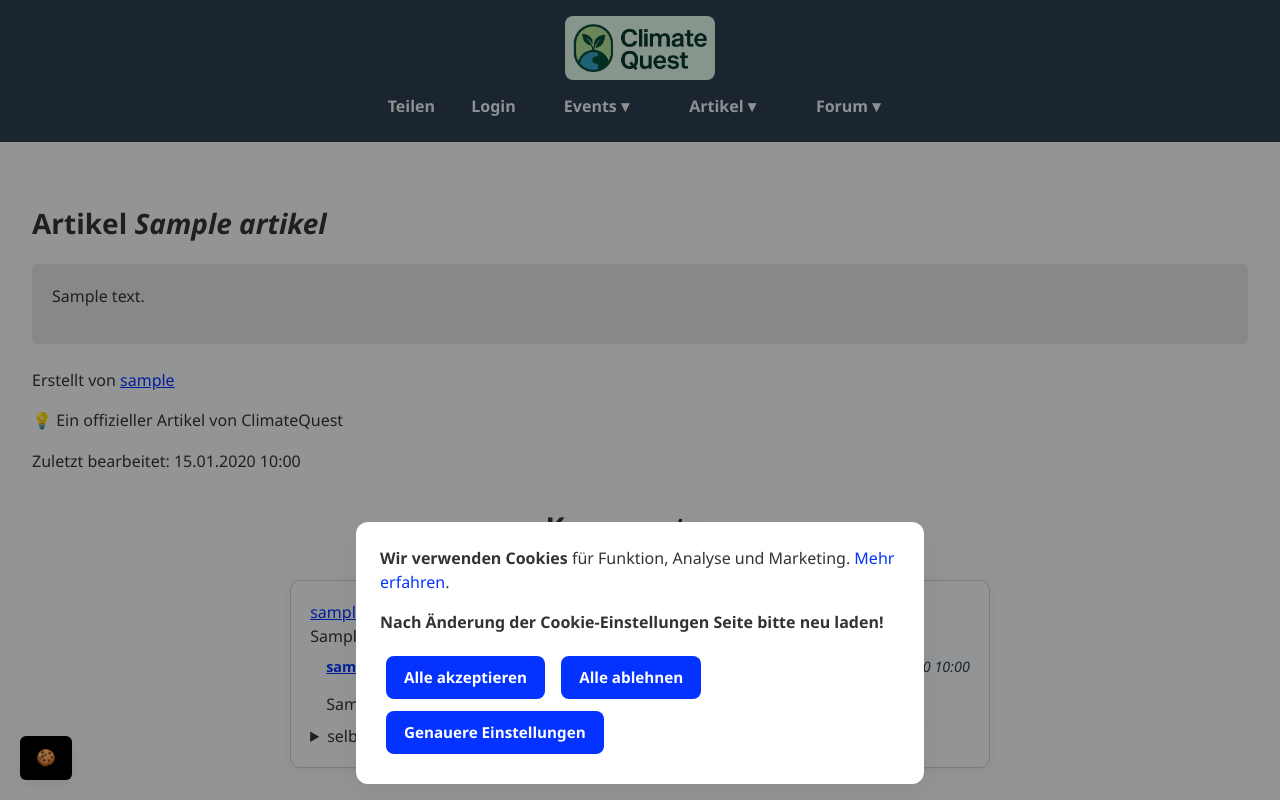
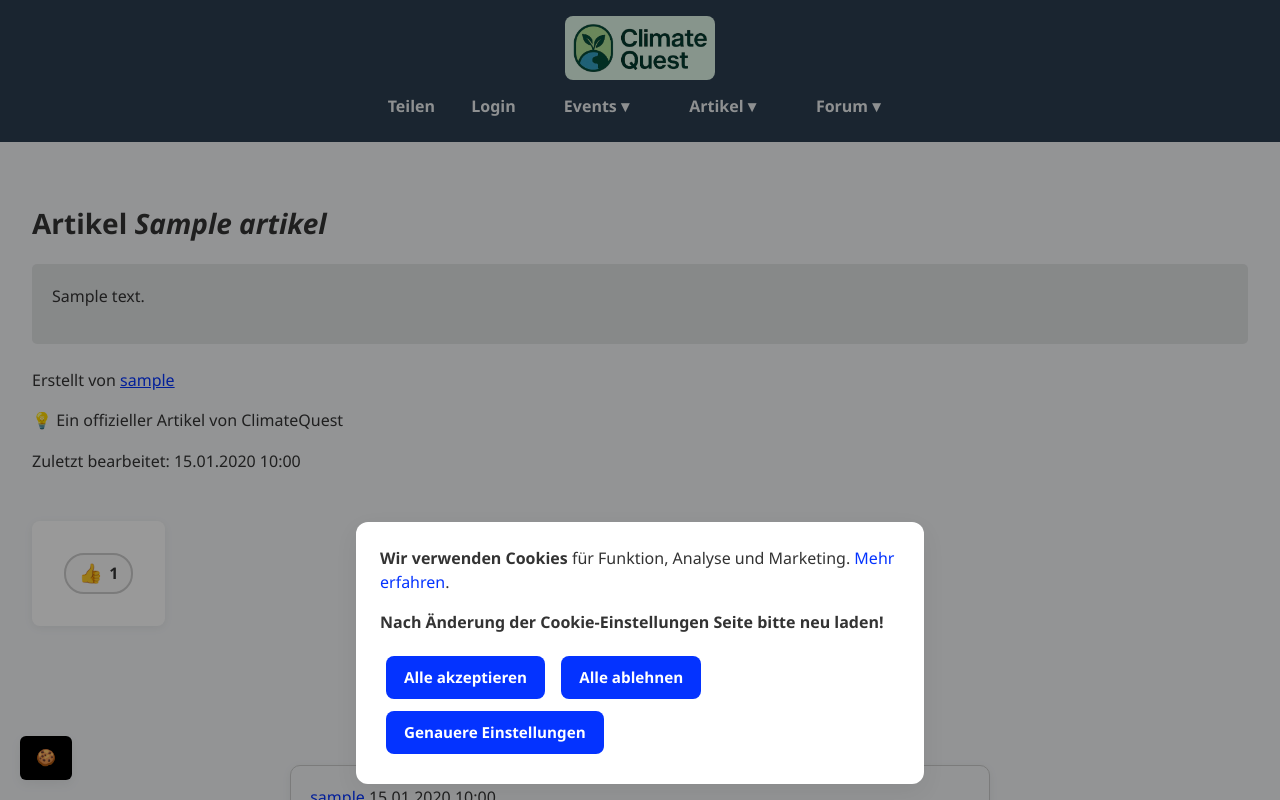
Before and after one commit to Hipposmile/ClimateQuest, a Django app: page /artikel/artikel_detail/1 in a window 1280 px wide. Run offline with Django 5.2, Linux system fonts and the light colour scheme; tables that the repository leaves empty hold one stand-in row (values such as "Sample post"); some web fonts are replaced.

Commit message:
added likes to artikel

```diff
--- a/artikel/models.py
+++ b/artikel/models.py
@@ -25,7 +25,11 @@ class Artikel(models.Model):
     content = models.TextField()
     comments = models.ManyToManyField(Comment, related_name='artikel', blank=True)
     creator = models.ForeignKey(User, on_delete=models.CASCADE)
+    like = models.ManyToManyField(User, blank=True, related_name='artikel_like')
     date_time = models.DateTimeField(auto_now=True)
+
+    def like_count(self):
+        return self.like.count()
 
     def __str__(self):
         return self.name
--- a/artikel/templates/artikel_detail.html
+++ b/artikel/templates/artikel_detail.html
@@ -8,6 +8,52 @@
 {% block title %}ClimateQuest - Artikel {{ artikel.name }}{% endblock %}
 
 {% block content %}
+    <style>
+        .like-button {
+            display: inline-block;
+        }
+
+        .like-action {
+            display: flex;
+            align-items: center;
+            gap: 0.4rem;
+            padding: 0.4rem 0.8rem;
+            border-radius: 20px;
+            border: 2px solid #ccc;
+            background-color: #f9f9f9;
+            cursor: pointer;
+            font-size: 1rem;
+            transition: all 0.2s ease;
+        }
+
+        .like-action:hover {
+            background-color: #e6f0ff;
+            border-color: #007bff;
+        }
+
+        .like-icon {
+            font-size: 1.2rem;
+            line-height: 1;
+        }
+
+        .like-count {
+            font-weight: 600;
+            color: #333;
+        }
+
+        /* Zustand: schon geliked */
+        .like-button.liked .like-action {
+            background-color: #28a745;
+            border-color: #28a745;
+            color: #fff;
+        }
+
+        .like-button.liked .like-count {
+            color: #fff;
+            font-weight: bold;
+        }
+
+    </style>
 
     <h1>Artikel <i>{{ artikel.name }}</i></h1>
 
@@ -23,6 +69,17 @@
     {% if artikel.creator.is_superuser %}
         <p><span class="emoji">&#x1F4A1;</span> Ein offizieller Artikel von ClimateQuest</p>{% endif %}
     <p>Zuletzt bearbeitet: {{ artikel.date_time|date:"d.m.Y H:i" }}</p>
+
+    <div class="like-button {% if has_liked %}liked{% endif %}">
+        <form action="{% url 'add_like_artikel' artikel.id %}" method="post">
+            {% csrf_token %}
+            <button type="submit" class="like-action">
+                <span class="like-icon emoji">&#x1F44D;</span>
+                <span class="like-count">{{ artikel.like_count }}</span>
+            </button>
+        </form>
+    </div>
+
 
     {% if artikel.creator == request.user %}
         <p><a href="{% url 'edit_artikel' artikel.id %}">Artikel bearbeiten</a></p>
--- a/artikel/urls.py
+++ b/artikel/urls.py
@@ -5,5 +5,6 @@ urlpatterns = [
     path('artikel_overview/', artikel_overview, name='artikel_overview'),
     path('add_artikel/', add_artikel, name='add_artikel'),
     path('artikel_detail/<int:artikel_id>', artikel_detail, name='artikel_detail'),
-    path('edit_artikel/<int:artikel_id>', edit_artikel, name='edit_artikel')
+    path('edit_artikel/<int:artikel_id>', edit_artikel, name='edit_artikel'),
+    path('add_like/<int:artikel_id>', add_like, name='add_like_artikel'),
 ]
--- a/artikel/views.py
+++ b/artikel/views.py
@@ -155,4 +155,25 @@ def artikel_detail(request, artikel_id):
             messages.success(request, all_messages["successfully_answered_comment"])
             return redirect('artikel_detail', artikel_id)
 
-    return render(request, 'artikel_detail.html', {'artikel': artikel})
+    has_liked = False
+    if request.user.is_authenticated:
+        if request.user in artikel.like.all():
+            has_liked = True
+
+    return render(request, 'artikel_detail.html', {'artikel': artikel, 'has_liked': has_liked})
+
+@login_required
+def add_like(request, artikel_id):
+    try:
+        artikel = Artikel.objects.get(id=artikel_id)
+        if request.user in artikel.like.all():
+            artikel.like.remove(request.user)
+            messages.success(request, all_messages["successfully_removed_like"])
+        else:
+            artikel.like.add(request.user)
+            messages.success(request, all_messages["successfully_added_like"])
+        artikel.save()
+        return redirect('artikel_detail', artikel_id)
+    except Artikel.DoesNotExist:
+        messages.error(request, all_messages["artikel_not_existing"])
+        return redirect('artikel_overview')
--- a/core/all_messages.py
+++ b/core/all_messages.py
@@ -168,6 +168,8 @@ all_messages = {
     "artikel__no_right_to_edit": "Du hast keine Berechtigungen, dieses artikel zu bearbeiten",
     "successfully_asked_comment": "Kommentar erfolgreich gestellt.",
     "successfully_answered_comment": "Kommentar erfolgreich beantwortet.",
+    "successfully_added_like": "Du hast den Artikel erfolgreich geliket.",
+    "successfully_removed_like": "Du hast den Like zum Artikel erfolgreich entfernt.",
 
     # --------
     #Forum
--- a/family/views.py
+++ b/family/views.py
@@ -341,6 +341,7 @@ def family_detail(request, family_id):
             if klimapunkte is None:
                 klimapunkte = 0
 
+            klimapunkte += get_klimapunkte_from_likes(member)
             members_with_klimapunkte.append({'member': member, 'klimapunkte': klimapunkte})
 
     else:
@@ -348,6 +349,7 @@ def family_detail(request, family_id):
         for member in members:
             aktionen = Aktion.objects.filter(user=member)
             klimapunkte = get_klimapunkte(aktionen)
+            klimapunkte += get_klimapunkte_from_likes(member)
             members_with_klimapunkte.append({'member': member, 'klimapunkte': klimapunkte})
 
     if filter == "Klimapunkte":
--- a/home/views.py
+++ b/home/views.py
@@ -39,6 +39,7 @@ def home(request):
     for user in User.objects.prefetch_related():
         aktionen = Aktion.objects.filter(user=user)
         klimapunkte = get_klimapunkte(aktionen)
+        klimapunkte += get_klimapunkte_from_likes(user)
         klimapunkte_gesamt += klimapunkte
         user_count += 1
     return render(request, './home.html', {'klimapunkte': klimapunkte_gesamt, 'user_count': user_count})
--- a/users/views.py
+++ b/users/views.py
@@ -91,7 +91,11 @@ def klimapunkte_view(request, user_id):
         if klimapunkte is None:
             klimapunkte = 0
 
-    return render(request, './klimapunkte.html', {'klimapunkte': klimapunkte, 'zeitraum': zeitraum, 'user': user})
+    aktionen_klimapunkte = get_klimapunkte_from_likes(user)
+
+    klimapunkte_total = klimapunkte + aktionen_klimapunkte
+
+    return render(request, './klimapunkte.html', {'klimapunkte': klimapunkte, 'aktionen_klimapunkte': aktionen_klimapunkte, 'klimapunkte_total': klimapunkte_total, 'zeitraum': zeitraum, 'user': user})
 
 def level_view(request, user_id):
     try:
--- a/utils/functions.py
+++ b/utils/functions.py
@@ -15,6 +15,7 @@ import bleach
 from django.utils import timezone
 import traceback
 from ClimateQuest import settingsprod
+from artikel.models import Artikel
 from home.models import *
 from verbrauch.models import *
 from family.models import *
@@ -119,6 +120,7 @@ def get_level(user):
     aktionen = Aktion.objects.filter(user=user)
     # Klimapunkte abrufen
     klimapunkte = get_klimapunkte(aktionen)
+    klimapunkte += get_klimapunkte_from_likes(user)
 
     # Alle Level sortiert abrufen
     levels = Level.objects.order_by('klimapunkte')
@@ -244,3 +246,13 @@ def clean_html(html):
         strip=True
     )
     return bleach.linkify(cleaned, callbacks=[bleach.callbacks.nofollow])
+
+def get_klimapunkte_from_likes(user):
+    klimapunkte_per_like = 0.1
+    artikel = Artikel.objects.filter(creator=user)
+    klimapunkte = 0
+    for single_artikel in artikel:
+        likes = single_artikel.like_count()
+        klimapunkte_artikel = likes * klimapunkte_per_like
+        klimapunkte += klimapunkte_artikel
+    return klimapunkte
```
Also changed, not shown: community/views.py (+7 -0 lines), home/templates/home.html (+36 -16 lines), users/templates/klimapunkte.html (+13 -6 lines).
